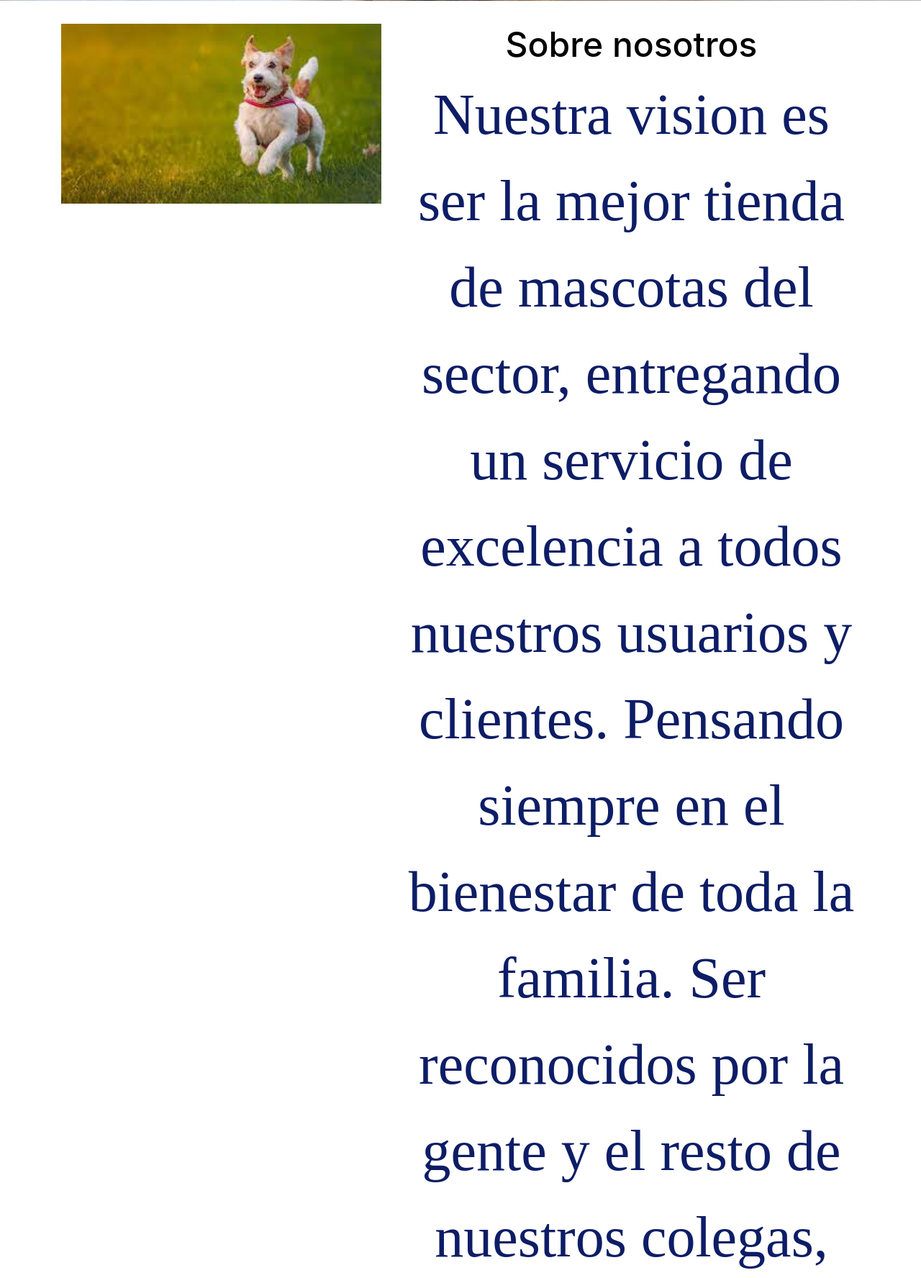
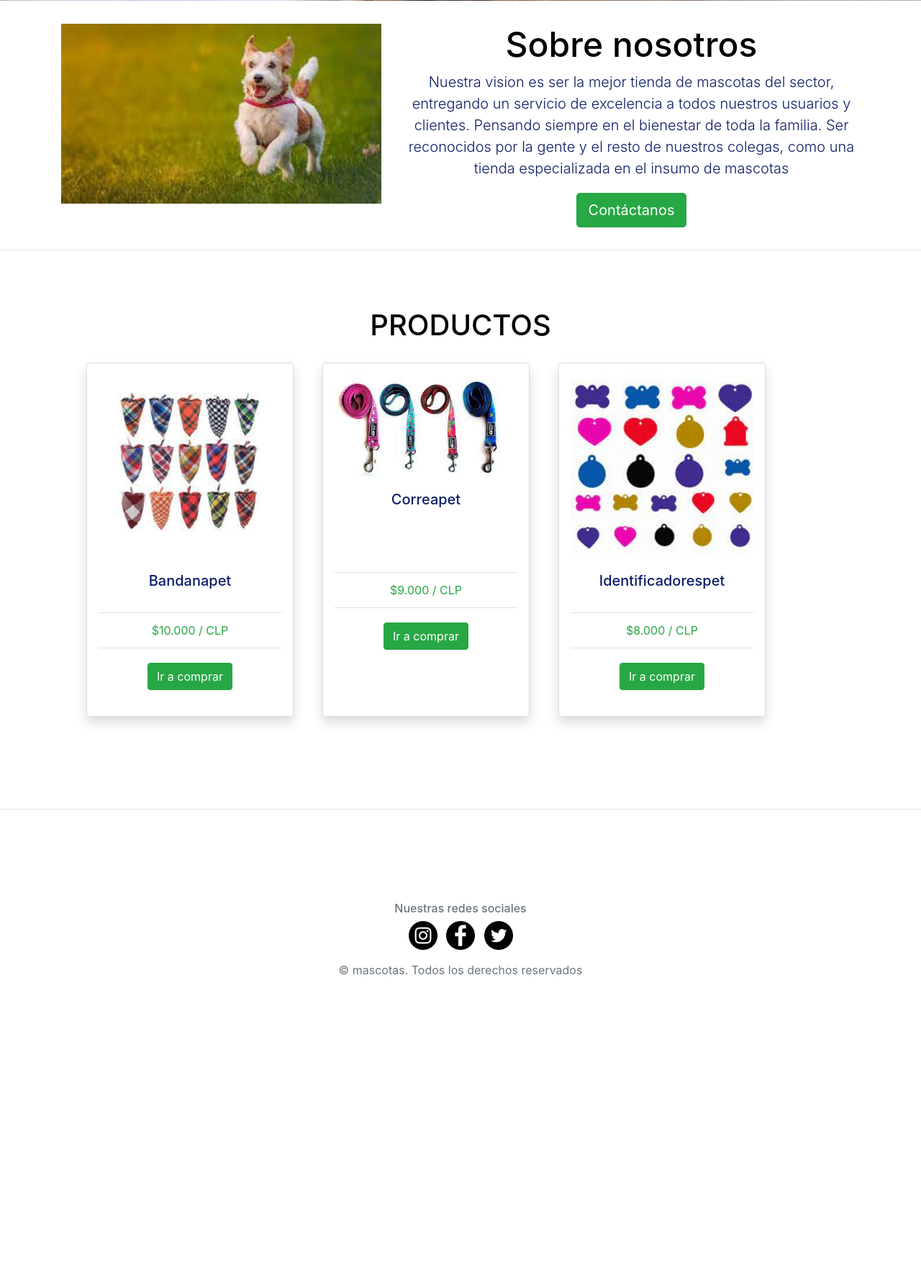
Before and after one commit to Xavihc/mascotas, a Django app: page / in a window 1280 px wide. Shown: the part 771-2547 px from the top of the page at 72% size. After the commit the page ends 2126 px from the top, so only its background shows below. Run offline with Django 3.2, Linux system fonts and the light colour scheme; data comes from the database, SQL or seed files in the repository; some libraries are stand-ins or nearby versions.

Commit message:
Update syle.css

```diff
--- a/productos/static/productos/css/syle.css
+++ b/productos/static/productos/css/syle.css
@@ -31,8 +31,3 @@
     text-decoration: solid;
     color: black;
 }
-
-.descripcion {
-    font-size: 5rem;
-    font-family: 'Times New Roman', Times, serif;
-}
```
